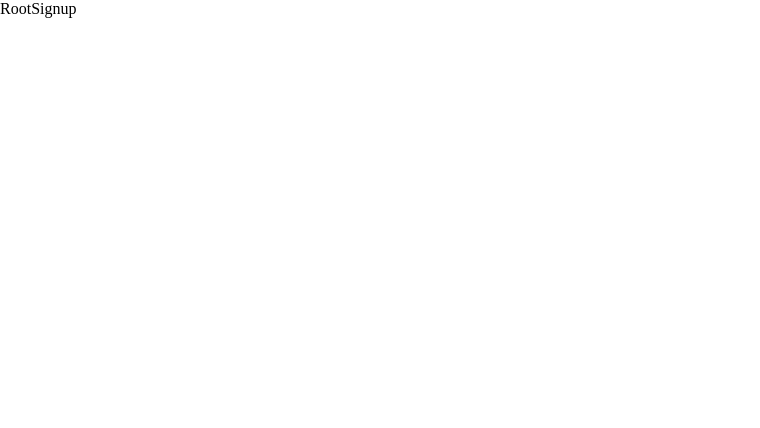
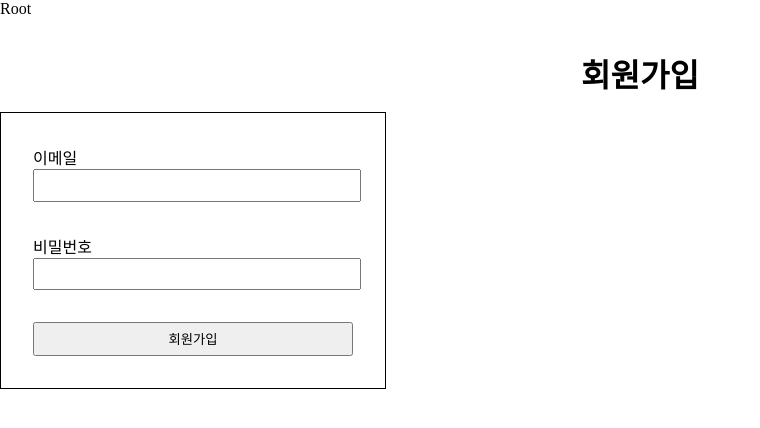
Before and after one commit to dev-CIA/wanted-pre-onboarding-frontend, a React (Create React App) app: page /signup in a window 1280 px wide. Shown: the top 428 px of the page, without its empty margins (0-760 px from the left). Built offline with nearby package versions, Linux system fonts and the light colour scheme.

Commit message:
feat: implement early version of signup UI

```diff
--- a/src/pages/Signup.jsx
+++ b/src/pages/Signup.jsx
@@ -1,8 +1,59 @@
 import React from 'react';
+import styled from 'styled-components';
 
 const Signup = () => {
   console.log();
-  return <>Signup</>;
+  return (
+    <Container>
+      <Title>회원가입</Title>
+      <Form>
+        <Label>
+          이메일
+          <Input data-testid="email-input" type="text" />
+        </Label>
+        <Label>
+          비밀번호
+          <Input data-testid="password-input" type="password" />
+        </Label>
+        <Button data-testid="signin-button">회원가입</Button>
+      </Form>
+    </Container>
+  );
 };
 
 export default Signup;
+
+const Container = styled.div`
+  margin: 2em auto;
+`;
+
+const Title = styled.div`
+  margin: 0.5em;
+  text-align: center;
+  font-size: 2rem;
+  font-weight: 700;
+`;
+
+const Form = styled.form`
+  display: flex;
+  flex-direction: column;
+  gap: 2em;
+  width: 20em;
+  border: 1px solid black;
+  padding: 2em;
+`;
+
+const Label = styled.label`
+  display: flex;
+  flex-direction: column;
+`;
+
+const Input = styled.input`
+  width: 100%;
+  height: 2em;
+`;
+
+const Button = styled.button`
+  height: 2.5em;
+  font-weight: 500;
+`;
```
